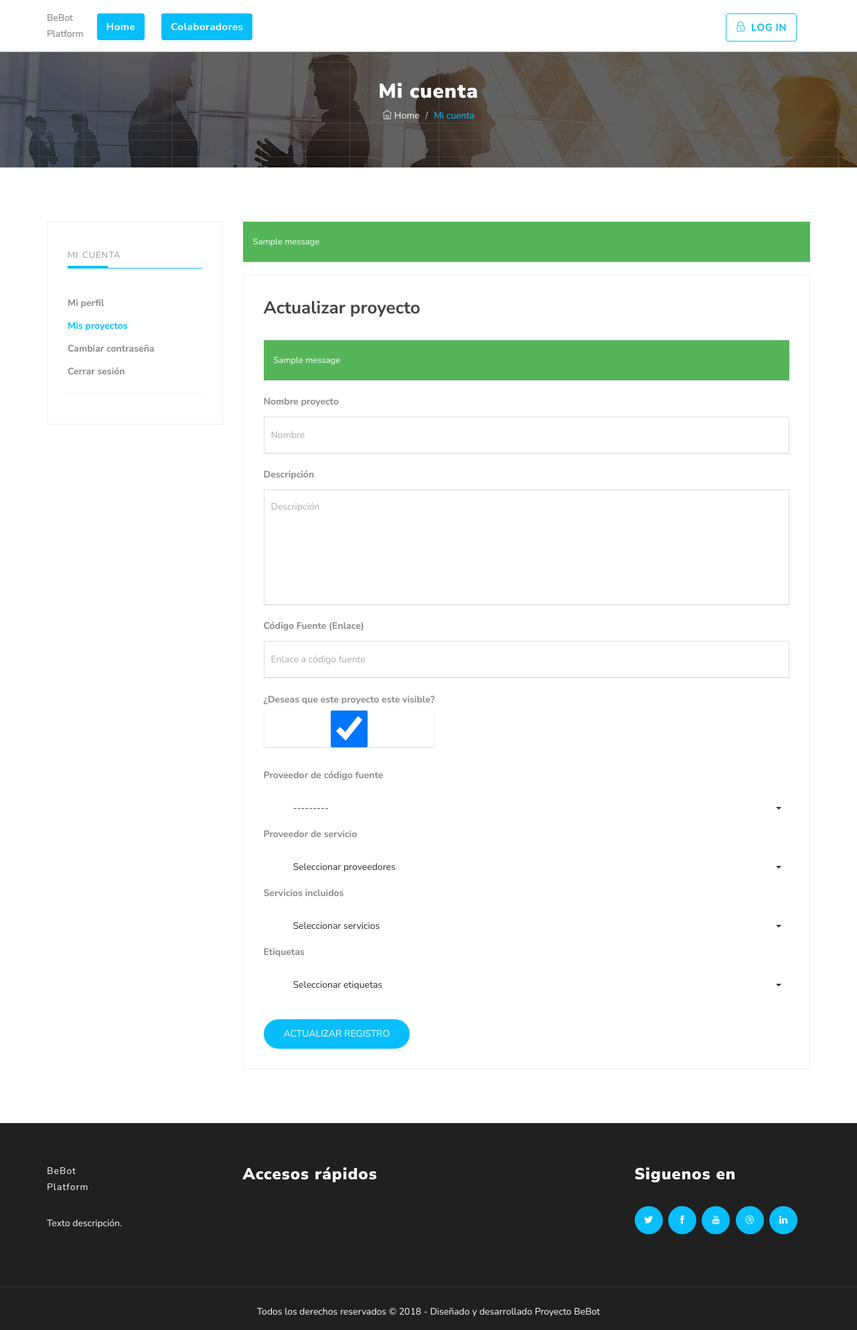
After one commit to ElitosGon/bebotPlatform, a Django app: template webPlatform/templates/collaborator/my_project_update.html in a window 1280 px wide. The commit adds this page. Shown: the whole page at 67% size. Run offline with Django 3.2, Linux system fonts and the light colour scheme; the template is opened without the code that fills it: values that come from a table or form of the project are taken from there, others are empty; data comes from the database, SQL or seed files in the repository; tables that the repository leaves empty hold one stand-in row (values such as "Sample post"); one stand-in notice (Sample message) is shown; parts of the project's set-up code (start-up, migrations or seed data) failed here and were passed over; some libraries are stand-ins or nearby versions.

Commit message:
Update project register and visibility

```diff
--- /dev/null
+++ b/webPlatform/templates/collaborator/my_project_update.html
@@ -0,0 +1,129 @@
+{% extends "general/home.html" %}
+
+{{ form.media.css }}
+
+{% load static %}
+
+{% block localcss %}
+	<link rel="stylesheet" href="{% static 'assets/css/color-switcher.css' %}" type="text/css">
+	<link rel="stylesheet" href="https://maxcdn.bootstrapcdn.com/bootstrap/3.3.7/css/bootstrap.min.css">
+{% endblock %}
+
+{% block localbody %}
+	 <div class="page-header" style="background: url({% static 'assets/img/banner1.jpg' %});">
+		<div class="container">
+			<div class="row">
+				<div class="col-md-12">
+					<div class="breadcrumb-wrapper">
+						<h2 class="product-title">Mi cuenta</h2>
+						<ol class="breadcrumb">
+							<li>
+								<a href="{% url 'home' %}"><i class="ti-home"></i> Home</a>
+							</li>
+							<li class="current">Mi cuenta</li>
+						</ol>
+					</div>
+				</div>
+			</div>
+		</div>
+	</div>
+
+
+<div id="content">
+	<div class="container">
+		<div class="row">
+			<!-- Laterar nav -->
+			<div class="col-md-3 col-sm-3 col-xs-12">
+				<div class="right-sideabr">
+					<div class="inner-box">
+						<h4 class="widget-title">Mi cuenta</h4>
+						<ul class="lest item">
+						<li><a href="{% url 'my_account' %}">Mi perfil</a></li>
+						<li><a class="active" href="{% url 'my_projects' %}">Mis proyectos</a></li>
+						<li><a href="{% url 'my_account_change_password' %}">Cambiar contraseña</a></li>
+						<li><a href="{% url 'log_out' %}">Cerrar sesión</a></li>
+						</ul>
+					</div>
+				</div>
+			</div>
+
+			<div class="col-md-9 col-sm-9 col-xs-12">
+
+				{% if messages %}
+					{% for m in messages %}
+						<div class="alert {% if m.level == DEFAULT_MESSAGE_LEVELS.ERROR %}alert-danger{% endif%} {% if m.level == DEFAULT_MESSAGE_LEVELS.SUCCESS %}alert-success{% endif%}">{{m}}</div>
+					{% endfor %}
+				{% endif %}
+
+				<div class="job-alerts-item">
+						<h3 class="alerts-title">Actualizar proyecto</h3>
+						{% if messages %}
+							{% for m in messages %}
+								<div class="alert {% if m.level == DEFAULT_MESSAGE_LEVELS.ERROR %}alert-danger{% endif%} {% if m.level == DEFAULT_MESSAGE_LEVELS.SUCCESS %}alert-success{% endif%}">{{m}}</div>
+							{% endfor %}
+						{% endif %}
+						{% if form.errors %}
+							<div class="alert alert-danger">
+								{{form.errors}}
+							</div>
+						{% endif %}
+						<form class="form" method="post">
+							{% csrf_token %}
+							<div class="form-group is-empty">
+								<label class="control-label" for="textarea">Nombre proyecto</label>
+							 	{{form.name}}
+								<span class="material-input"></span>
+								<span class="material-input"></span>
+							</div>
+							<div class="form-group is-empty">
+								<label class="control-label" for="textarea">Descripción</label>
+								{{form.description}}
+								<span class="material-input"></span>
+								<span class="material-input"></span>
+							</div>
+							<div class="form-group is-empty">
+								<label class="control-label" for="textarea">Código Fuente (Enlace)</label>
+								{{form.url}}
+								<span class="material-input"></span>
+								<span class="material-input"></span>
+							</div>
+							<div class="form-group is-empty">
+								<label class="control-label" for="textarea">¿Deseas que este proyecto este visible? <samp class="pull-rigth">{{form.is_public}}</samp></label>
+
+								<span class="material-input"></span>
+								<span class="material-input"></span>
+							</div>
+							<label class="control-label" for="textarea">Proveedor de código fuente</label>
+							<div class="search-category-container">
+								{{form.source}}
+							</div>
+							<label class="control-label" for="textarea">Proveedor de servicio</label>
+							<div class="search-category-container">
+								{{form.providers}}
+							</div>
+							<label class="control-label" for="textarea">Servicios incluidos</label>
+							<div class="search-category-container">
+								{{form.services}}
+							</div>
+							<label class="control-label" for="textarea">Etiquetas</label>
+							<div class="search-category-container">
+								{{form.tags}}
+							</div>
+							<br>
+							<button class="btn btn-common log-btn pull-rigth" name="event" value="my_project_create" type="sum">Actualizar Registro</button>
+						</form>
+					</div>
+
+			</div>
+		</div>
+	</div>
+</div>
+
+	<a href="#" class="back-to-top" style="display: none;">
+		<i class="ti-arrow-up"></i>
+	</a>
+{% endblock %}
+
+{% block localscripts %}
+
+{% endblock %}
--- a/webPlatform/templates/collaborator/my_projects.html
+++ b/webPlatform/templates/collaborator/my_projects.html
@@ -108,7 +108,7 @@
 			                  			<a class="pull-right" href="#"">
 			                  				<i class="ti-trash"></i>
 			                  			</a>
-			                  			<a class="pull-right" href="#" style="margin-right: 10px !important;">
+			                  			<a class="pull-right" href="{% url 'my_project_update' p.id %}" style="margin-right: 10px !important;">
 			                  				<i class="ti-pencil"></i>
 			                  			</a>
 			                  			<a class="pull-right" href="#" style="margin-right: 10px !important;">
--- a/webPlatform/urls.py
+++ b/webPlatform/urls.py
@@ -19,7 +19,8 @@ urlpatterns = [
 
 	url(r'^account/projects/$', collaborator_views.my_projects, name= "my_projects"),
 	url(r'^account/project/create/$', collaborator_views.my_project_create, name= "my_project_create"),
-	#url(r'^account/project/update/(?P<id>\d+)/$', collaborator_views.my_project_update, name= "my_project_update"),
+	url(r'^account/project/update/(?P<id>\d+)/$', collaborator_views.my_project_update, name= "my_project_update"),
+
 	#url(r'^account/project/delete/(?P<id>\d+)/$', collaborator_views.my_project_delete, name= "my_project_delete"),
 
 
--- a/webPlatform/views/general_views.py
+++ b/webPlatform/views/general_views.py
@@ -49,7 +49,7 @@ def collaborator(request, id):
 		if collaborator:
 			query = request.GET.get("search")
 			provider = request.GET.get("provider")
-			projects = models.Project.objects.filter(user=collaborator.user.id).order_by('-updated_at')
+			projects = models.Project.objects.filter(user=collaborator.user.id, is_public=True).order_by('-updated_at')
 
 			if query:
 				projects = projects.filter(Q(name__icontains=query) |
```
Also changed, not shown: webPlatform/views/collaborator_views.py (+19 -2 lines).
